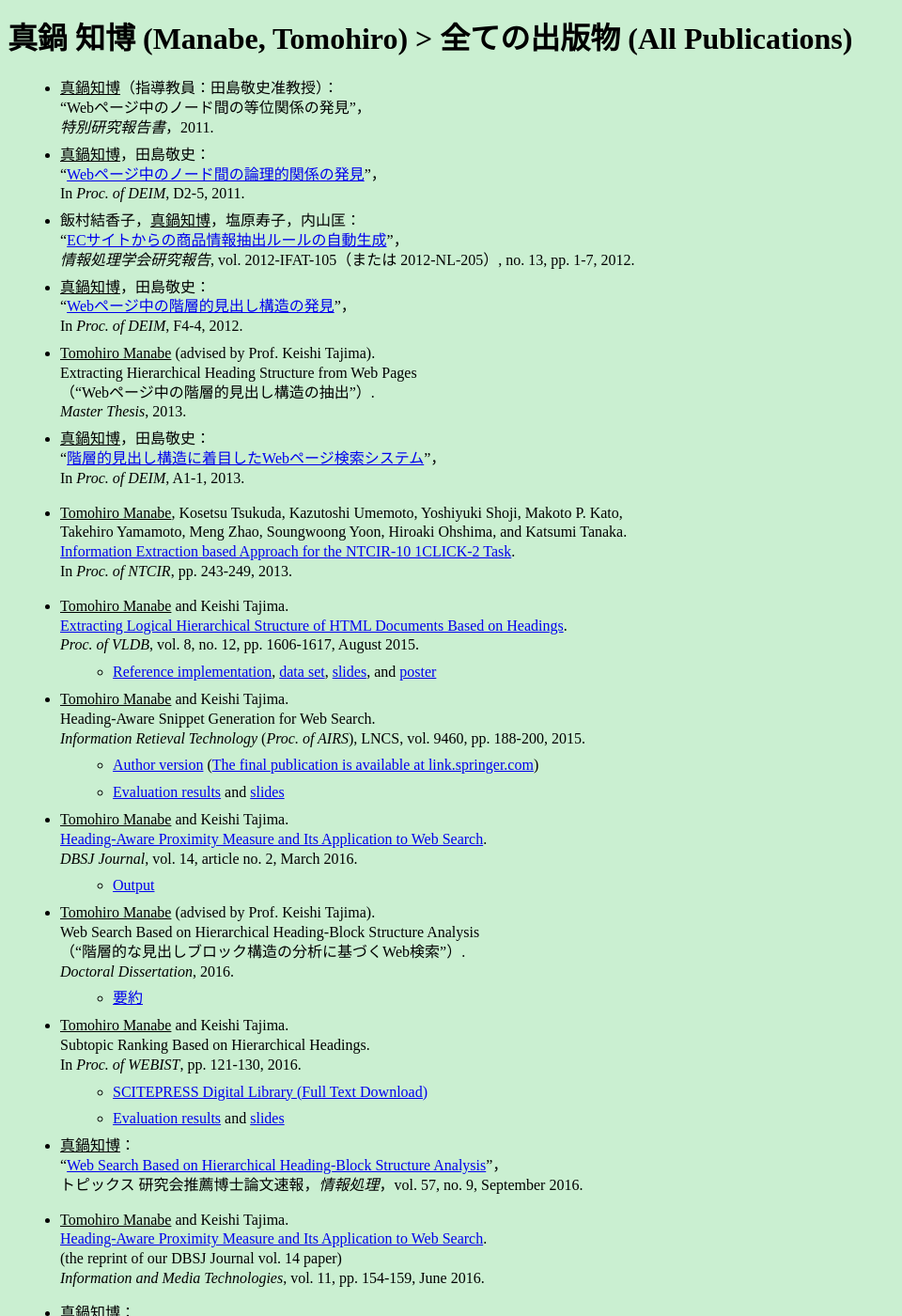
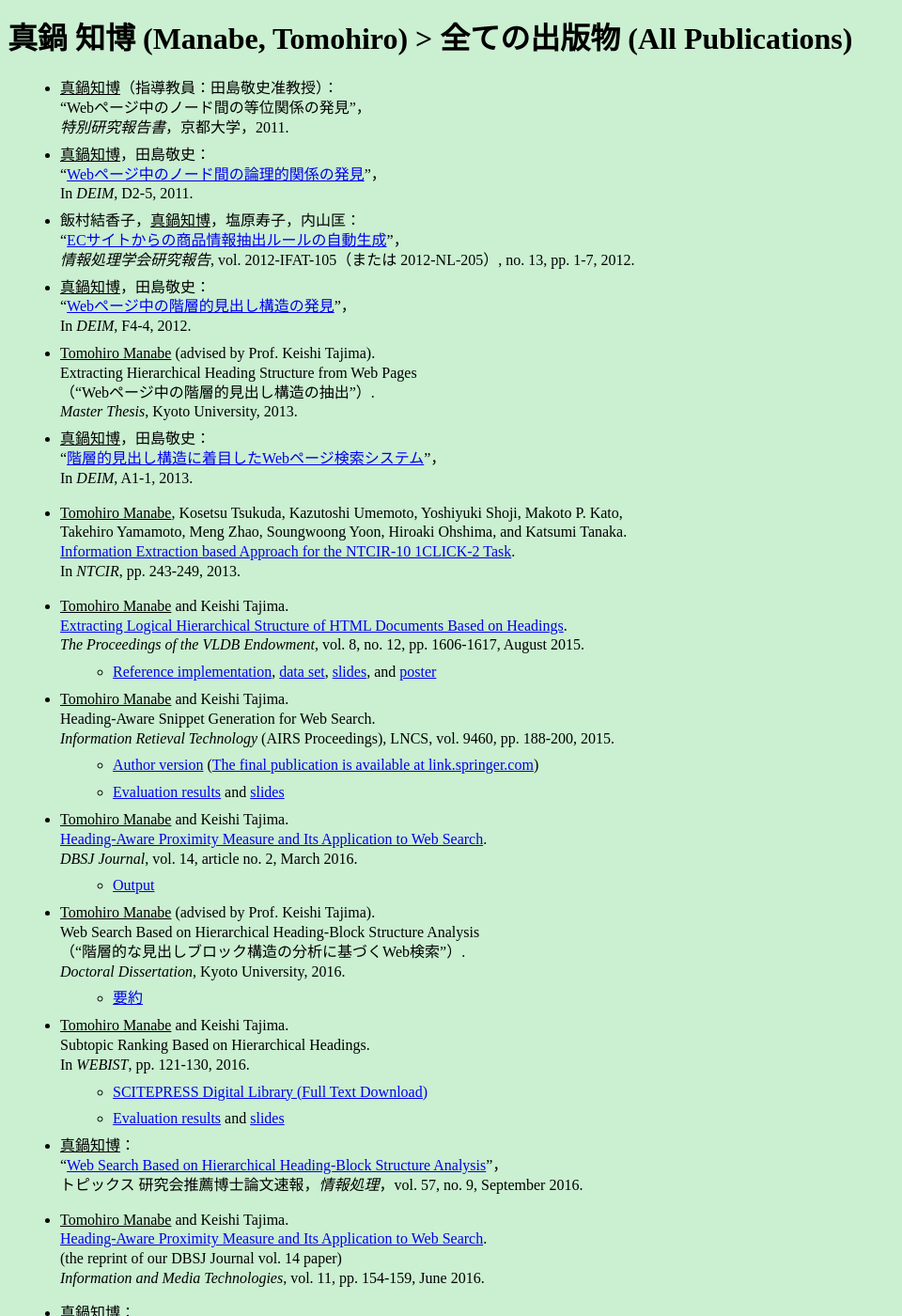
Before and after one commit to tmanabe/tmanabe.github.io, a Jekyll site: the page built from papers-jp.md, in a window 1280 px wide and 1400 px high. Shown: the whole window at 94% size, without its empty margins (0-960 px from the left). Built offline with Jekyll 4.4.1, drawn with Linux system fonts in a browser that asks for light colours; some of the changed text lies outside the part shown.

Commit message:
minor fix

```diff
--- a/_data/papers.yml
+++ b/_data/papers.yml
@@ -2,16 +2,16 @@ ntcir13: >
     <u>Tomohiro Manabe</u>, Kosetsu Tsukuda, Kazutoshi Umemoto, Yoshiyuki Shoji, Makoto P. Kato,<br />
     Takehiro Yamamoto, Meng Zhao, Soungwoong Yoon, Hiroaki Ohshima, and Katsumi Tanaka.<br />
     [Information Extraction based Approach for the NTCIR-10 1CLICK-2 Task](http://research.nii.ac.jp/ntcir/workshop/OnlineProceedings10/pdf/NTCIR/1CLICK/07-NTCIR10-1CLICK-TomohiroM.pdf).<br />
-    In _Proc. of NTCIR_, pp. 243-249, 2013.
+    In _NTCIR_, pp. 243-249, 2013.
 vldb15: >
     <u>Tomohiro Manabe</u> and Keishi Tajima.<br />
     [Extracting Logical Hierarchical Structure of HTML Documents Based on Headings](http://www.vldb.org/pvldb/vol8/p1606-manabe.pdf).<br />
-    _Proc. of VLDB_, vol. 8, no. 12, pp. 1606-1617, August 2015.
+    _The Proceedings of the VLDB Endowment_, vol. 8, no. 12, pp. 1606-1617, August 2015.
           *   [Reference implementation](https://github.com/tmanabe/HEPS), [data set](https://github.com/tmanabe/HEPS-data-set), [slides](./slides/vldb15.pdf), and [poster](./misc/vldb15poster.pdf)
 airs15: >
     <u>Tomohiro Manabe</u> and Keishi Tajima.<br />
     Heading-Aware Snippet Generation for Web Search.<br />
-    _Information Retieval Technology_ (_Proc. of AIRS_), LNCS, vol. 9460, pp. 188-200, 2015.
+    _Information Retieval Technology_ (AIRS Proceedings), LNCS, vol. 9460, pp. 188-200, 2015.
           *   [Author version](./papers/airs15.pdf) ([The final publication is available at link.springer.com](http://dx.doi.org/10.1007/978-3-319-28940-3_15))
           *   [Evaluation results](https://github.com/tmanabe/AIRS15-results) and [slides](./slides/airs15.pdf)
 dbsj16: >
@@ -22,7 +22,7 @@ dbsj16: >
 webist16: >
     <u>Tomohiro Manabe</u> and Keishi Tajima.<br />
     Subtopic Ranking Based on Hierarchical Headings.<br />
-    In _Proc. of WEBIST_, pp. 121-130, 2016.
+    In _WEBIST_, pp. 121-130, 2016.
           *   [SCITEPRESS Digital Library (Full Text Download)](http://dx.doi.org/10.5220/0005812401210130)
           *   [Evaluation results](https://github.com/tmanabe/WEBIST16-results) and [slides](./slides/webist16.pdf)
 imt16: >
@@ -33,24 +33,24 @@ imt16: >
 sigir17: >
     <u>Tomohiro Manabe</u>, Akiomi Nishida, Makoto P. Kato, Takehiro Yamamoto, and Sumio Fujita.<br />
     A Comparative Live Evaluation of Multileaving Methods on a Commercial cQA Search.<br />
-    In _Proc. of SIGIR_, pp. 949-952, 2017.
+    In _SIGIR_, pp. 949-952, 2017.
           *   [The ACM Digital Library (Full Text Download)](https://doi.org/10.1145/3077136.3080687)
 arxiv17: >
     <u>Tomohiro Manabe</u> and Sumio Fujita.<br />
     [A Short Note on Proximity-based Scoring of Documents with Multiple Fields](https://arxiv.org/pdf/1709.03260).<br />
-    _CoRR_, arXiv:1709.03260, 2017.
+    _CoRR_, arXiv:1709.03260 [cs.IR], September 2017.
 lnbip17: >
     <u>Tomohiro Manabe</u> and Keishi Tajima.<br />
     Subtopic Ranking Based on Block-Level Document Analysis.<br />
     (the extended version of our WEBIST 2016 conference paper)<br />
-    _Web Information Systems and Technologies_, LNBIP, vol. 292, pp. 83-104, 2017.
+    _Web Information Systems and Technologies_, LNBIP, vol. 292, pp. 83-104, September 2017.
           *   [Author version](./papers/lnbip16.pdf) ([The final publication is available at link.springer.com](https://doi.org/10.1007/978-3-319-66468-2_5))
           *   [Evaluation results (identical to our WEBIST 2016 results)](https://github.com/tmanabe/WEBIST16-results)
 ntcir170: >
     Makoto P. Kato, Takehiro Yamamoto, <u>Tomohiro Manabe</u>, Akiomi Nishida, and Sumio Fujita.<br />
     Overview of the NTCIR-13 OpenLiveQ Task.<br />
-    In _Proc. of NTCIR_, 2017 (to appear).
+    In _NTCIR_, 2017 (to appear).
 ntcir171: >
     <u>Tomohiro Manabe</u>, Akiomi Nishida, and Sumio Fujita.<br />
-    YJRS at NTCIR-13 OpenLiveQ Task.<br />
-    In _Proc. of NTCIR_, 2017 (to appear).
+    YJRS at the NTCIR-13 OpenLiveQ Task.<br />
+    In _NTCIR_, 2017 (to appear).
--- a/papers-jp.md
+++ b/papers-jp.md
@@ -4,17 +4,17 @@ lang:   'ja'
 h1:     '真鍋 知博 (Manabe, Tomohiro) > 全ての出版物 (All Publications)'
 ---
 
-*   <u>真鍋知博</u>（指導教員：田島敬史准教授）：<br />“Webページ中のノード間の等位関係の発見”，<br />_特別研究報告書_，2011.
-*   <u>真鍋知博</u>，田島敬史：<br />“[Webページ中のノード間の論理的関係の発見](http://db-event.jpn.org/deim2011/proceedings/pdf/d2-5.pdf)”，<br />In _Proc. of DEIM_, D2-5, 2011.
+*   <u>真鍋知博</u>（指導教員：田島敬史准教授）：<br />“Webページ中のノード間の等位関係の発見”，<br />_特別研究報告書_，京都大学，2011.
+*   <u>真鍋知博</u>，田島敬史：<br />“[Webページ中のノード間の論理的関係の発見](http://db-event.jpn.org/deim2011/proceedings/pdf/d2-5.pdf)”，<br />In _DEIM_, D2-5, 2011.
 *   飯村結香子，<u>真鍋知博</u>，塩原寿子，内山匡：<br />“[ECサイトからの商品情報抽出ルールの自動生成](https://ipsj.ixsq.nii.ac.jp/ej/?action=repository_uri&item_id=80111&file_id=1&file_no=1)”，<br />_情報処理学会研究報告_, vol. 2012-IFAT-105（または 2012-NL-205）, no. 13, pp. 1-7, 2012.
-*   <u>真鍋知博</u>，田島敬史：<br />“[Webページ中の階層的見出し構造の発見](http://db-event.jpn.org/deim2012/proceedings/final-pdf/f4-4.pdf)”，<br />In _Proc. of DEIM_, F4-4, 2012.
-*   <u>Tomohiro Manabe</u> (advised by Prof. Keishi Tajima).<br />Extracting Hierarchical Heading Structure from Web Pages<br />（“Webページ中の階層的見出し構造の抽出”）.<br />_Master Thesis_, 2013.
-*   <u>真鍋知博</u>，田島敬史：<br />“[階層的見出し構造に着目したWebページ検索システム](http://db-event.jpn.org/deim2013/proceedings/pdf/a1-1.pdf)”，<br />In _Proc. of DEIM_, A1-1, 2013.
+*   <u>真鍋知博</u>，田島敬史：<br />“[Webページ中の階層的見出し構造の発見](http://db-event.jpn.org/deim2012/proceedings/final-pdf/f4-4.pdf)”，<br />In _DEIM_, F4-4, 2012.
+*   <u>Tomohiro Manabe</u> (advised by Prof. Keishi Tajima).<br />Extracting Hierarchical Heading Structure from Web Pages<br />（“Webページ中の階層的見出し構造の抽出”）.<br />_Master Thesis_, Kyoto University, 2013.
+*   <u>真鍋知博</u>，田島敬史：<br />“[階層的見出し構造に着目したWebページ検索システム](http://db-event.jpn.org/deim2013/proceedings/pdf/a1-1.pdf)”，<br />In _DEIM_, A1-1, 2013.
 *   {{ site.data.papers.ntcir13 }}
 *   {{ site.data.papers.vldb15 }}
 *   {{ site.data.papers.airs15 }}
 *   {{ site.data.papers.dbsj16 }}
-*   <u>Tomohiro Manabe</u> (advised by Prof. Keishi Tajima).<br />Web Search Based on Hierarchical Heading-Block Structure Analysis<br />（“階層的な見出しブロック構造の分析に基づくWeb検索”）.<br />_Doctoral Dissertation_, 2016.
+*   <u>Tomohiro Manabe</u> (advised by Prof. Keishi Tajima).<br />Web Search Based on Hierarchical Heading-Block Structure Analysis<br />（“階層的な見出しブロック構造の分析に基づくWeb検索”）.<br />_Doctoral Dissertation_, Kyoto University, 2016.
     * [要約](http://repository.kulib.kyoto-u.ac.jp/dspace/handle/2433/215681?locale=ja)
 *    {{ site.data.papers.webist16 }}
 *   <u>真鍋知博</u>：<br />“[Web Search Based on Hierarchical Heading-Block Structure Analysis](http://www.ipsj.or.jp/magazine/hakase/2015/DBS04.html)”，<br />トピックス 研究会推薦博士論文速報，_情報処理_，vol. 57, no. 9, September 2016.
```
Also changed, not shown: papers.md (+2 -2 lines).
